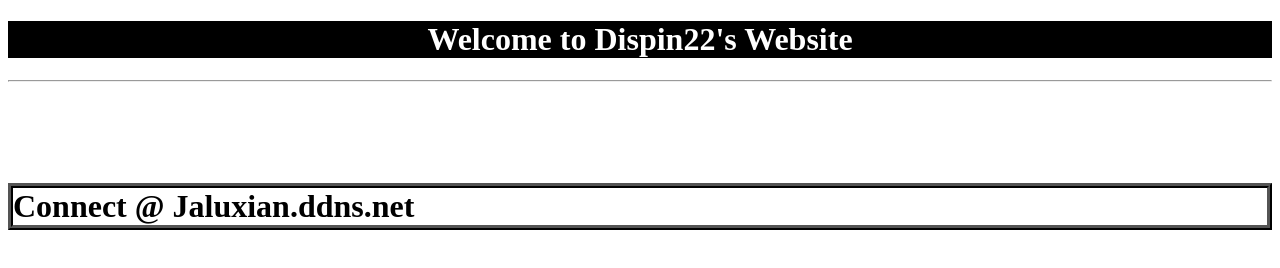
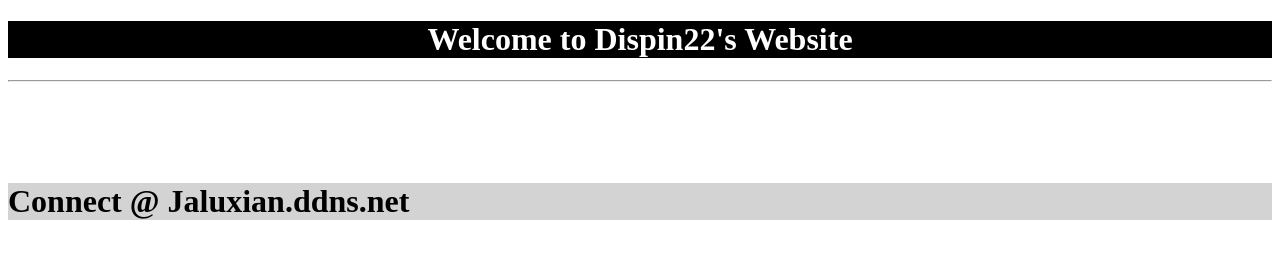
Before and after one commit to Dispin22/Dispin22.github.io, a plain HTML site: page index.html in a window 1280 px wide. Drawn offline with Linux system fonts and the light colour scheme.

Commit message:
Update styles.css

```diff
--- a/styles.css
+++ b/styles.css
@@ -4,5 +4,7 @@
   text-align: center;
 }
 #connect {
-  border: ridge 5px black;
+  border-bottem: 5px solid red;
+  background-color: lightgrey;
+  border-with: 100px;
 }
```
